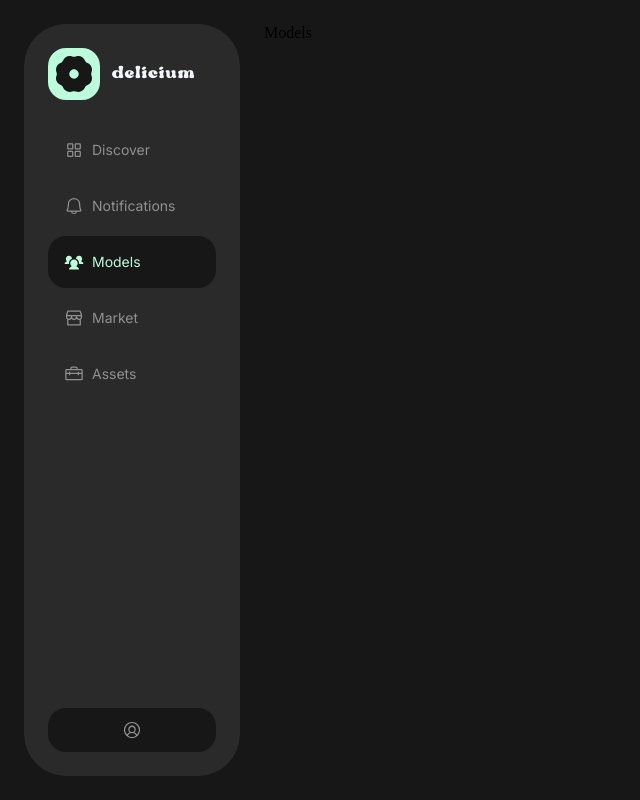
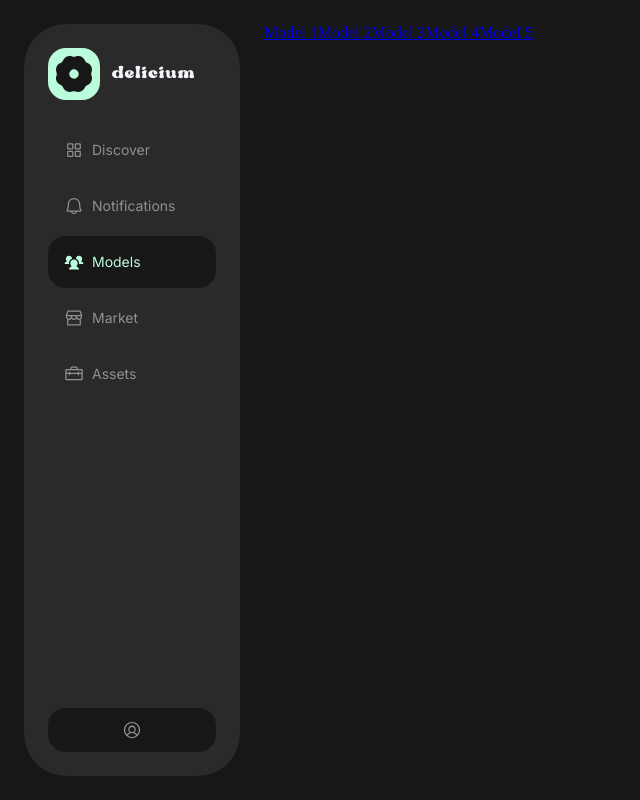
Before and after one commit to dolianich/dellicium, a React (Vite) app: page /models in a window 1280 px wide. Shown: the whole page, without its empty margins (0-640 px from the left). Built offline with nearby package versions, Linux system fonts and the light colour scheme.

Commit message:
Creted a nested routing for models profiles

```diff
--- a/src/App.tsx
+++ b/src/App.tsx
@@ -11,6 +11,7 @@ import MarketPage from './pages/MarketPage';
 import ModelsPage from './pages/ModelsPage';
 import NotificationsPage from './pages/NotificationsPage';
 import NotFoundPage from './pages/NotFoundPage';
+import ModelPage from './pages/ModelPage';
 
 function App() {
   return (
@@ -24,6 +25,7 @@ function App() {
         <Route path="/market" Component={MarketPage} />
         <Route path="/models" Component={ModelsPage} />
         <Route path="/notifications" Component={NotificationsPage} />
+        <Route path="/models/:modelId" Component={ModelPage} />
       </Routes>
     </Router>
   );
--- /dev/null
+++ b/src/pages/ModelPage.tsx
@@ -0,0 +1,8 @@
+import { useParams } from 'react-router-dom';
+
+const ModelPage = () => {
+  const params = useParams<{modelId: string}>();
+  return <div>Model Page {params.modelId}</div>;
+};
+
+export default ModelPage;
--- a/src/pages/ModelsPage.tsx
+++ b/src/pages/ModelsPage.tsx
@@ -1,11 +1,17 @@
-import React from 'react'
+import { Link } from 'react-router-dom';
 
 const ModelsPage = () => {
+  const models = [1, 2, 3, 4, 5];
+
   return (
     <div>
-      Models
+      {models.map((model) => (
+        <Link key={model} to={`/models/${model}`}>
+          Model {model}
+        </Link>
+      ))}
     </div>
-  )
-}
+  );
+};
 
-export default ModelsPage
+export default ModelsPage;
```
